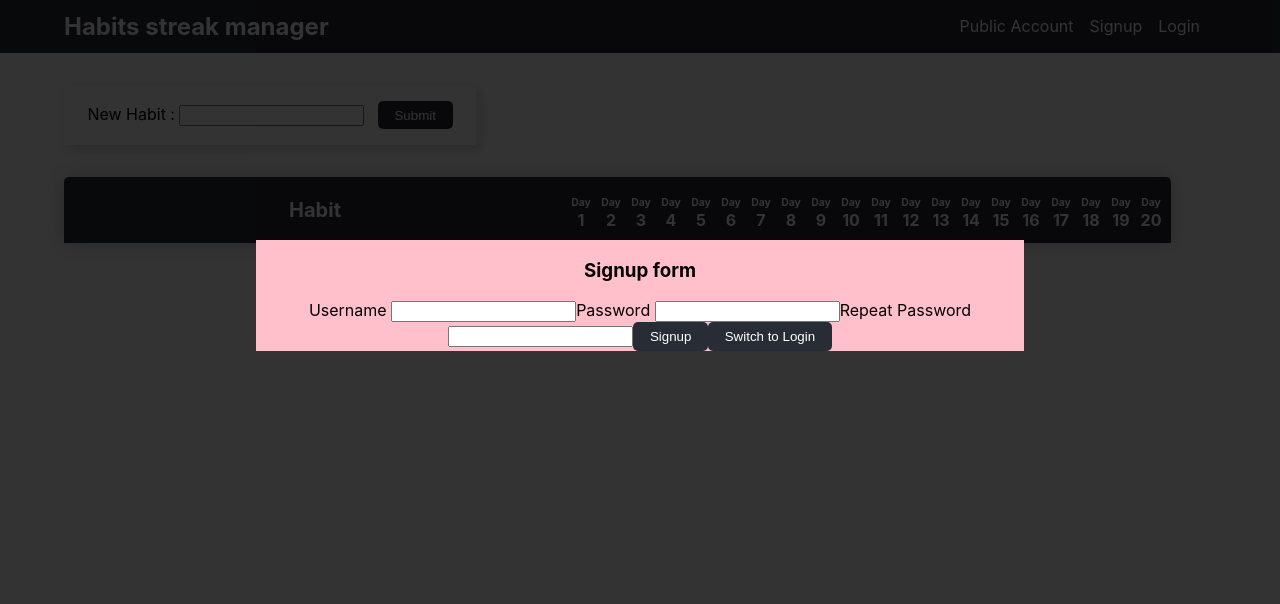
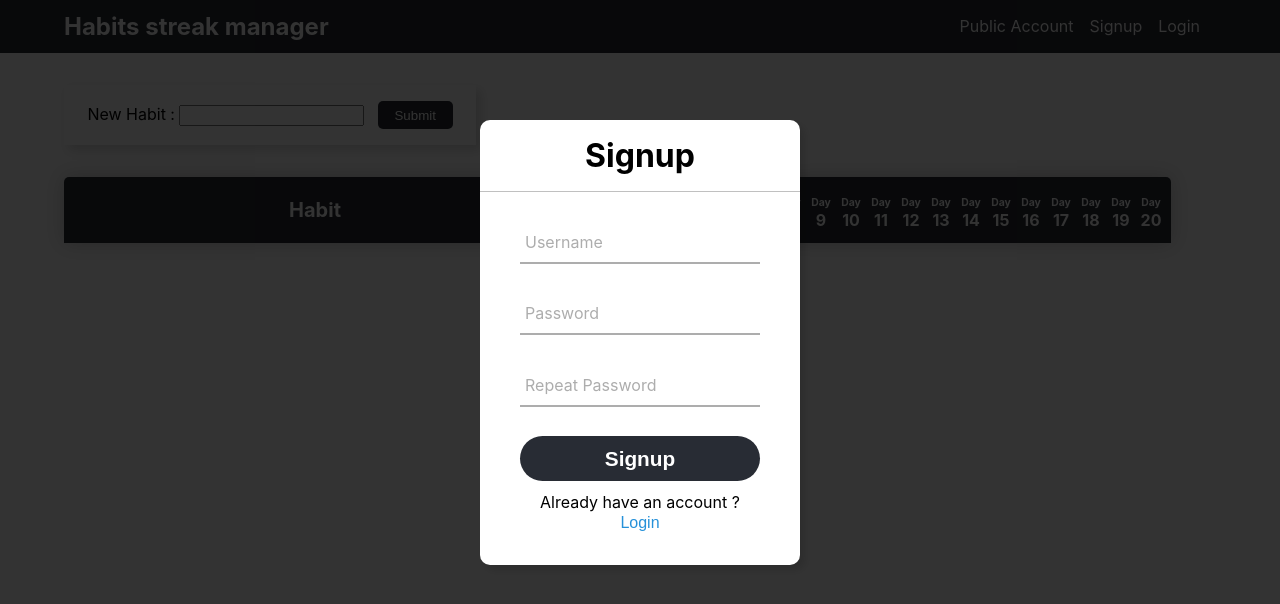
Before and after one commit to Jordan6794/Habits30, a React (Create React App) app: page / in a window 1280 px wide. Both pictures are taken after a click on the item "Signup". Shown: the top 604 px of the page. Built offline with nearby package versions, Linux system fonts and the light colour scheme; no server answers.

Commit message:
Finish auth form design

```diff
--- a/src/components/App.css
+++ b/src/components/App.css
@@ -28,6 +28,7 @@ COMMON
 ==== */
 .btn {
 	border: none;
+	outline: none;
 	cursor: pointer;
 	background-color: #282c34;
 	color: white;
@@ -42,11 +43,13 @@ COMMON
 	padding: 0.6em;
 }
 
-.btn:hover {
-	opacity: 0.7;
+.btn:hover,
+.btn:focus {
+	opacity: 0.9;
 }
 
-.btn-icon:hover {
+.btn-icon:hover,
+.btn-icon:focus {
 	opacity: 0.7;
 }
 
@@ -82,11 +85,13 @@ NAVBAR
 /* =====Modals====== */
 .modal {
 	position: fixed;
-	width: 60%;
-	left: 20%;
-	top: 30vh;
+	width: 25%;
+	left: 37.5%;
+	top: 15vh;
 	z-index: 100;
-	background-color: pink;
+	box-shadow: 5px 5px 10px rgba(0, 0, 0, 0.15);
+	border-radius: 10px;
+	background-color: white;
 }
 
 .backdrop {
@@ -100,8 +105,9 @@ NAVBAR
 }
 
 /* =====
-Form
+Forms
 ==== */
+/* ====NEW HABIT FORM==== */
 .habit-form {
 	margin: 2em 0;
 	min-width: 380px;
@@ -112,6 +118,94 @@ Form
 
 .habit-input {
 	margin-right: 1em;
+}
+
+/* ====AUTH FORM===== */
+.auth-form {
+	padding: 0 2.5em;
+}
+
+.auth-form-title {
+	font-size: 2em;
+	margin: 0 auto;
+	margin-bottom: 0.5em;
+	padding: 0.5em 0;
+	border-bottom: 1px solid silver;
+}
+
+.auth-form-text-field {
+	position: relative;
+	border-bottom: 2px solid #adadad;
+	margin: 1.85em 0;
+}
+
+
+.auth-form-text-field input {
+	width: 100%;
+	padding: 0 0.3em;
+	height: 2.5em;
+	font-size: 1rem;
+	border: none;
+	background: none;
+	outline: none;
+}
+
+.auth-form-text-field label {
+	position: absolute;
+	top: 50%;
+	transform: translateY(-50%);
+	left: 5px;
+	font-size: 1rem;
+	color: #adadad;
+	transition: top 0.5s;
+	pointer-events: none;
+}
+
+.auth-form-text-field span::before {
+	content: '';
+	position: absolute;
+	left: 0;
+	width: 0%;
+	height: 2px;
+	background: #2691d9;
+	transition: 0.5s;
+}
+
+.auth-form-text-field input:focus ~ label,
+.auth-form-text-field input:valid ~ label{
+	top: -5px;
+	color: #2691d9;
+}
+
+.auth-form-text-field input:focus ~ span::before,
+.auth-form-text-field input:valid ~ span::before{
+	width: 100%;
+}
+
+.auth-btn {
+	width: 100%;
+	font-size: 1.3em;
+	font-weight: bold;
+	margin-bottom: 0.5em;
+	border-radius: 25px;
+}
+
+.switch-login_signup {
+	margin-bottom: 2em;
+}
+
+.auth-link {
+	background: none;
+	border: none;
+	outline: none;
+	cursor: pointer;
+	font-size: 1em;
+	color: #2691d9;
+}
+
+.auth-link:hover,
+.auth-link:focus {
+	text-decoration: underline;
 }
 
 /* =====
--- a/src/components/NavBar/AuthForm.tsx
+++ b/src/components/NavBar/AuthForm.tsx
@@ -3,35 +3,38 @@ import { signup, signin } from '../../actions/auth'
 
 export default function AuthForm({ p_isSignup, exitModal }) {
 	const [isSignup, setIsSignup] = useState(p_isSignup)
-    const [formData, setFormdata] = useState({username: '', password: '', repeatPassword: ''})
-
+	const [formData, setFormdata] = useState({
+		username: '',
+		password: '',
+		repeatPassword: '',
+	})
 
 	function onChangeUsername(event) {
 		const inputValue: string = event.target.value
-        setFormdata(prevData => ({...prevData, username: inputValue}))
+		setFormdata((prevData) => ({ ...prevData, username: inputValue }))
 	}
 
 	function onChangePassword(event) {
 		const inputValue: string = event.target.value
-        setFormdata(prevData => ({...prevData, password: inputValue}))
+		setFormdata((prevData) => ({ ...prevData, password: inputValue }))
 	}
 
 	function onChangeRepeatPassword(event) {
 		const inputValue: string = event.target.value
-        setFormdata(prevData => ({...prevData, repeatPassword: inputValue}))
+		setFormdata((prevData) => ({ ...prevData, repeatPassword: inputValue }))
 	}
 
-	async function handleSignup(formInfos){
+	async function handleSignup(formInfos) {
 		const data = await signup(formInfos)
-		if(data){
+		if (data) {
 			localStorage.setItem('User', JSON.stringify(data))
 			window.location.reload()
 		}
 	}
 
-	async function handleSignin(formInfos){
+	async function handleSignin(formInfos) {
 		const data = await signin(formInfos)
-		if(data){
+		if (data) {
 			localStorage.setItem('User', JSON.stringify(data))
 			window.location.reload()
 		}
@@ -40,7 +43,7 @@ export default function AuthForm({ p_isSignup, exitModal }) {
 	function onSubmit(event) {
 		event.preventDefault()
 		console.log('formData from form ; ', formData)
-        if(isSignup){
+		if (isSignup) {
 			handleSignup(formData)
 		} else {
 			handleSignin(formData)
@@ -50,45 +53,68 @@ export default function AuthForm({ p_isSignup, exitModal }) {
 	}
 
 	function resetForm() {
-		setFormdata({username: '', password: '', repeatPassword: ''})
+		setFormdata({ username: '', password: '', repeatPassword: '' })
 	}
 
 	return (
-		<form>
-			<h3>{isSignup ? 'Signup' : 'Login'} form</h3>
+		<>
+			<h3 className="auth-form-title">{isSignup ? 'Signup' : 'Login'}</h3>
+			<form className="auth-form">
+				<div className="auth-form-text-field">
+					<input
+						id="username"
+						onChange={onChangeUsername}
+						value={formData.username}
+						required
+					/>
+					<span></span>
 					<label htmlFor="username">Username </label>
-			<input id="username" onChange={onChangeUsername} value={formData.username} />
-			<label htmlFor="password">Password </label>
+				</div>
+				<div className="auth-form-text-field">
 					<input
 						type="password"
 						id="password"
 						onChange={onChangePassword}
 						value={formData.password}
+						required
 					/>
+					<span></span>
+					<label htmlFor="password">Password </label>
+				</div>
 				{isSignup && (
-				<>
-					<label htmlFor="repeat-password">Repeat Password </label>
+					<div className="auth-form-text-field">
 						<input
 							type="password"
 							id="repeat-password"
 							onChange={onChangeRepeatPassword}
 							value={formData.repeatPassword}
+							required
 						/>
-				</>
+						<span></span>
+						<label htmlFor="repeat-password">Repeat Password </label>
+					</div>
 				)}
-			<button className="btn" onClick={onSubmit}>
+				<div>
+					<button className="btn auth-btn" onClick={onSubmit}>
 						{isSignup ? 'Signup' : 'Login'}
 					</button>
+					<div className="switch-login_signup">
+						{isSignup
+							? 'Already have an account ?'
+							: "Don't have an account yet ?"}
 						<button
 							type="button"
-				className="btn"
+							className="auth-link"
 							onClick={() => {
 								setIsSignup((prev) => !prev)
 								resetForm()
 							}}
 						>
-				Switch to {isSignup ? 'Login' : 'Signup'}
+							{isSignup ? 'Login' : 'Signup'}
 						</button>
+					</div>
+				</div>
 			</form>
+		</>
 	)
 }
```
Also changed, not shown: src/improvements.md (+6 -8 lines). Lines whose indentation alone changed are shown as unchanged.
